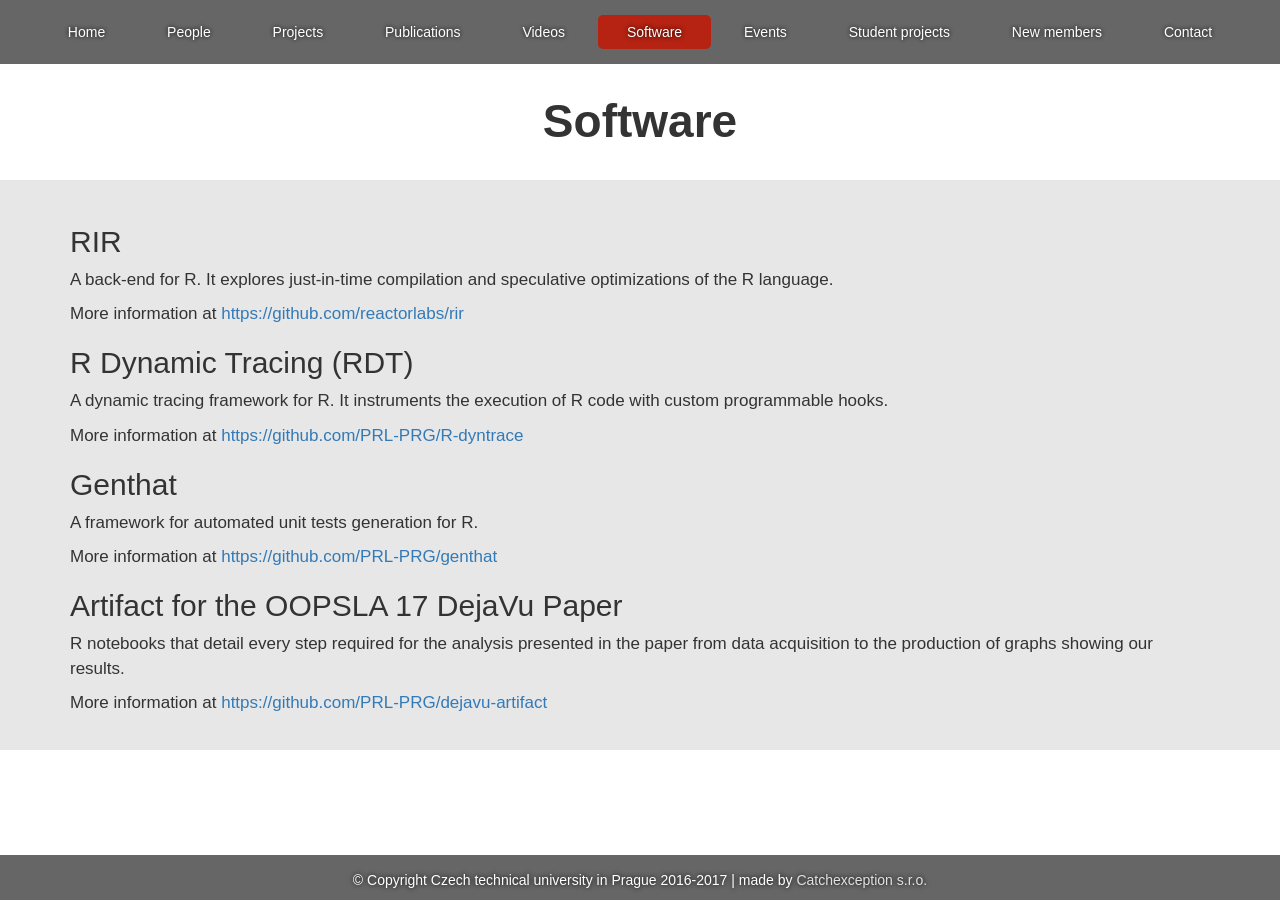
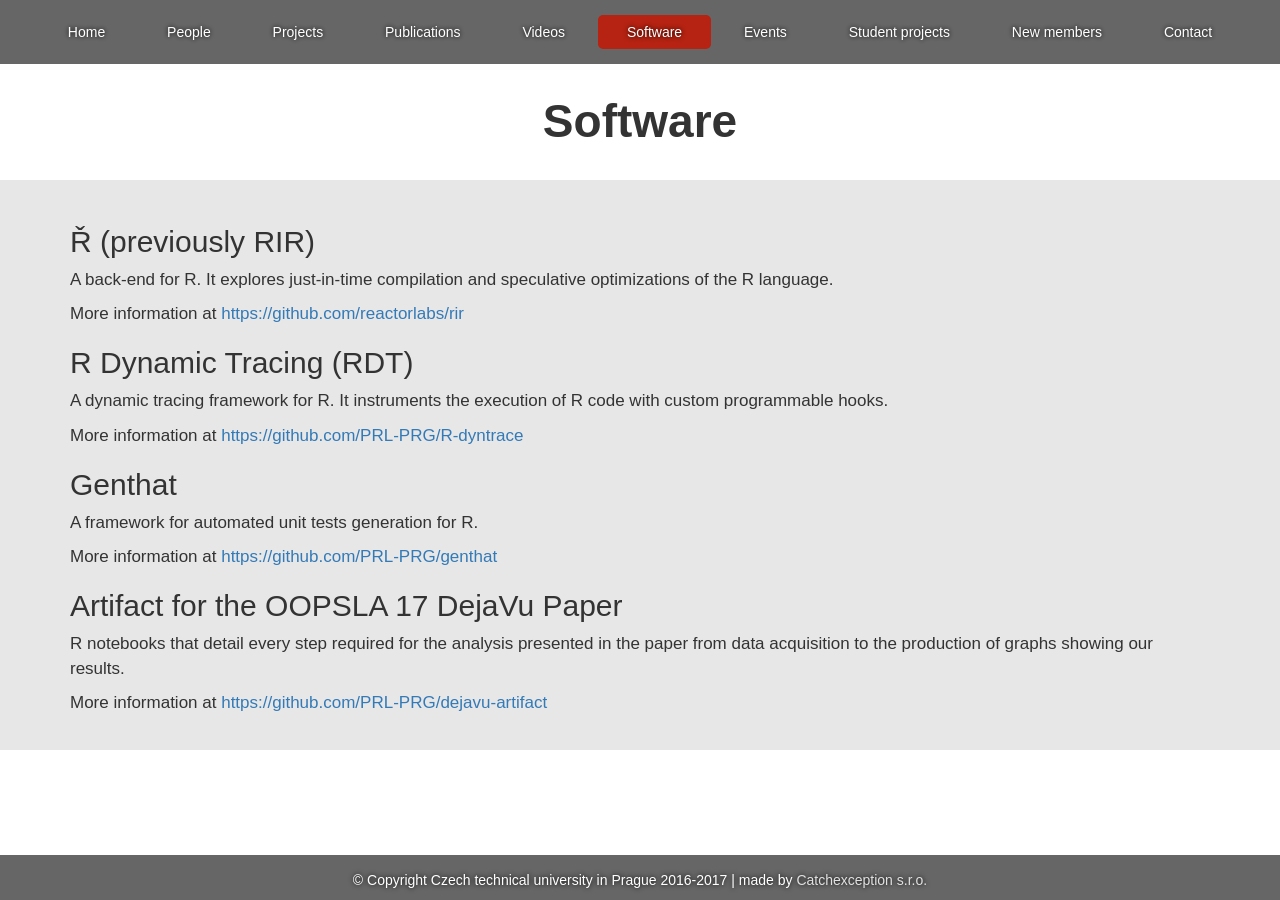
Before and after one commit to PRL-PRG/prl-prg.github.io, a Jekyll site: the page built from software.md, in a window 1280 px wide. Built offline with Jekyll 4.4.1, drawn with Linux system fonts in a browser that asks for light colours.

Commit message:
update sw

```diff
--- a/software.md
+++ b/software.md
@@ -3,7 +3,7 @@ layout: default
 title: Software
 ---
 
-## RIR
+## Ř (previously RIR)
 
 A back-end for R. It explores just-in-time compilation and speculative optimizations of the R language.
 
```
